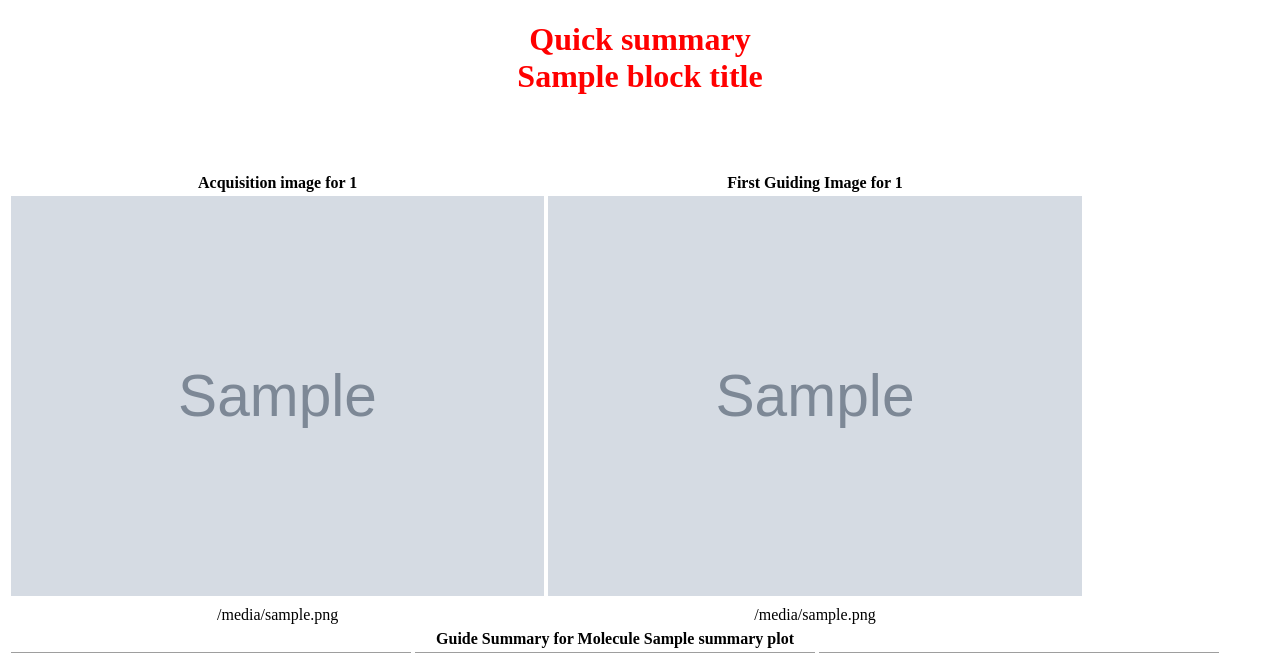
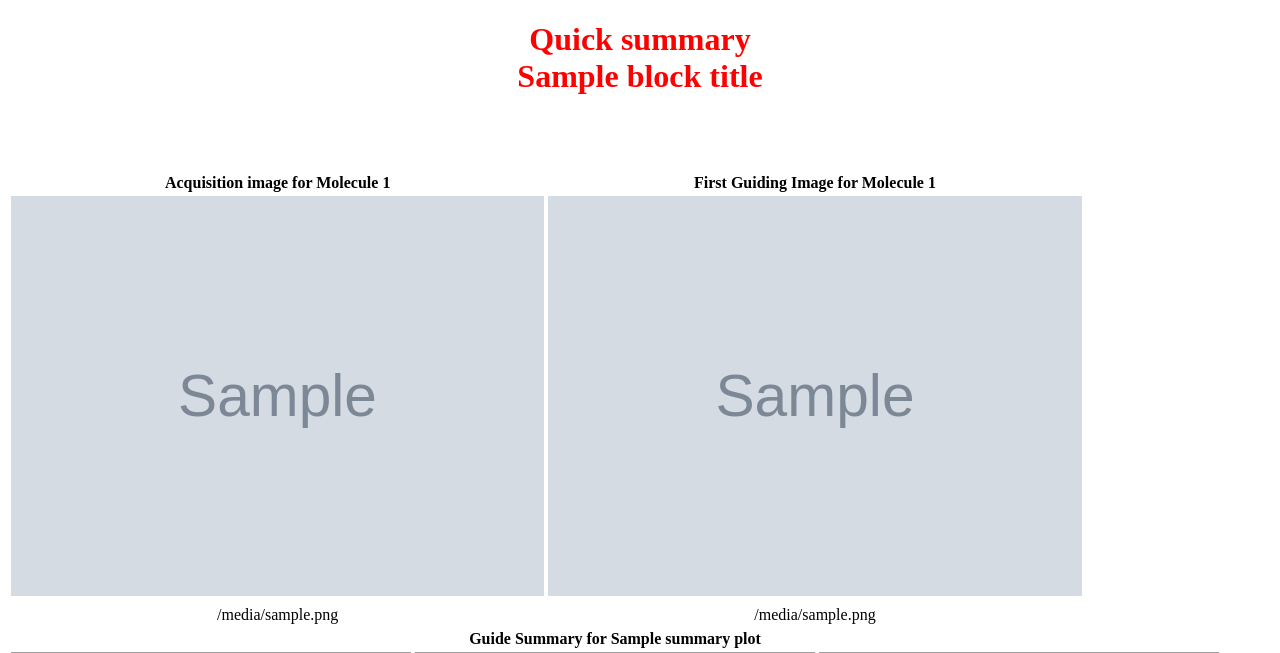
Before and after one commit to LCOGT/floyds-guider-frame-processor, a Python web app: template floyds_guider/templates/guider_summary_template.html in a window 1280 px wide. Shown: the top 653 px of the page. Run offline with Jinja, Linux system fonts and the light colour scheme; the template is opened without the code that fills it: most values are stand-ins (such as "Sample title", 1, 10 or a date in 2020); grey boxes marked "Sample" are stand-in pictures; grey boxes are pictures that could not be loaded.

Commit message:
Fixed typo in webpage.

```diff
--- a/floyds_guider/templates/guider_summary_template.html
+++ b/floyds_guider/templates/guider_summary_template.html
@@ -12,8 +12,8 @@
 {% for molecule in molecules %}
 <table>
     <tr ALIGN="center">
-        <td COLSPAN=1><b> Acquisition image for {{molecule["id"]}} </b></td>
-        <td COLSPAN=1><b> First Guiding Image for {{molecule["id"]}}</b></td>
+        <td COLSPAN=1><b> Acquisition image for Molecule {{molecule["id"]}} </b></td>
+        <td COLSPAN=1><b> First Guiding Image for Molecule {{molecule["id"]}}</b></td>
     </tr>
     <tr>
         <th ROWSPAN=2>
@@ -33,7 +33,7 @@
 <table>
     {% for summary_plot in summary_plots %}
     <tr ALIGN="center">
-        <th COLSPAN="3" ALIGN="CENTER"><b> Guide Summary for Molecule {{summary_plot["science_frame_name"]}} </b></th>
+        <th COLSPAN="3" ALIGN="CENTER"><b> Guide Summary for {{summary_plot["science_frame_name"]}} </b></th>
     </tr>
     <tr>
         <td ROWSPAN=2><IMG src="{{summary_plot['total_counts']}}" height="300"></td>
```
